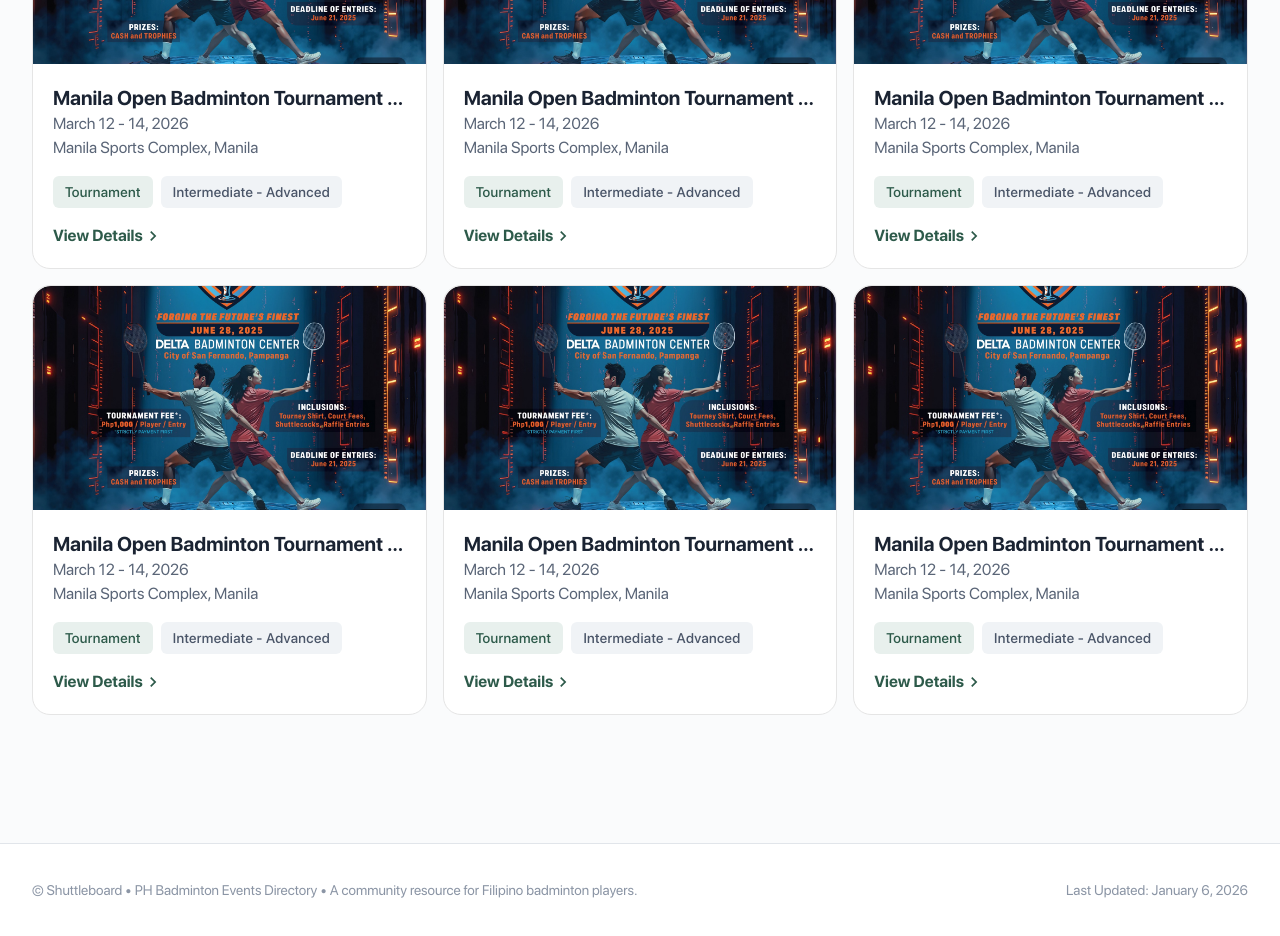
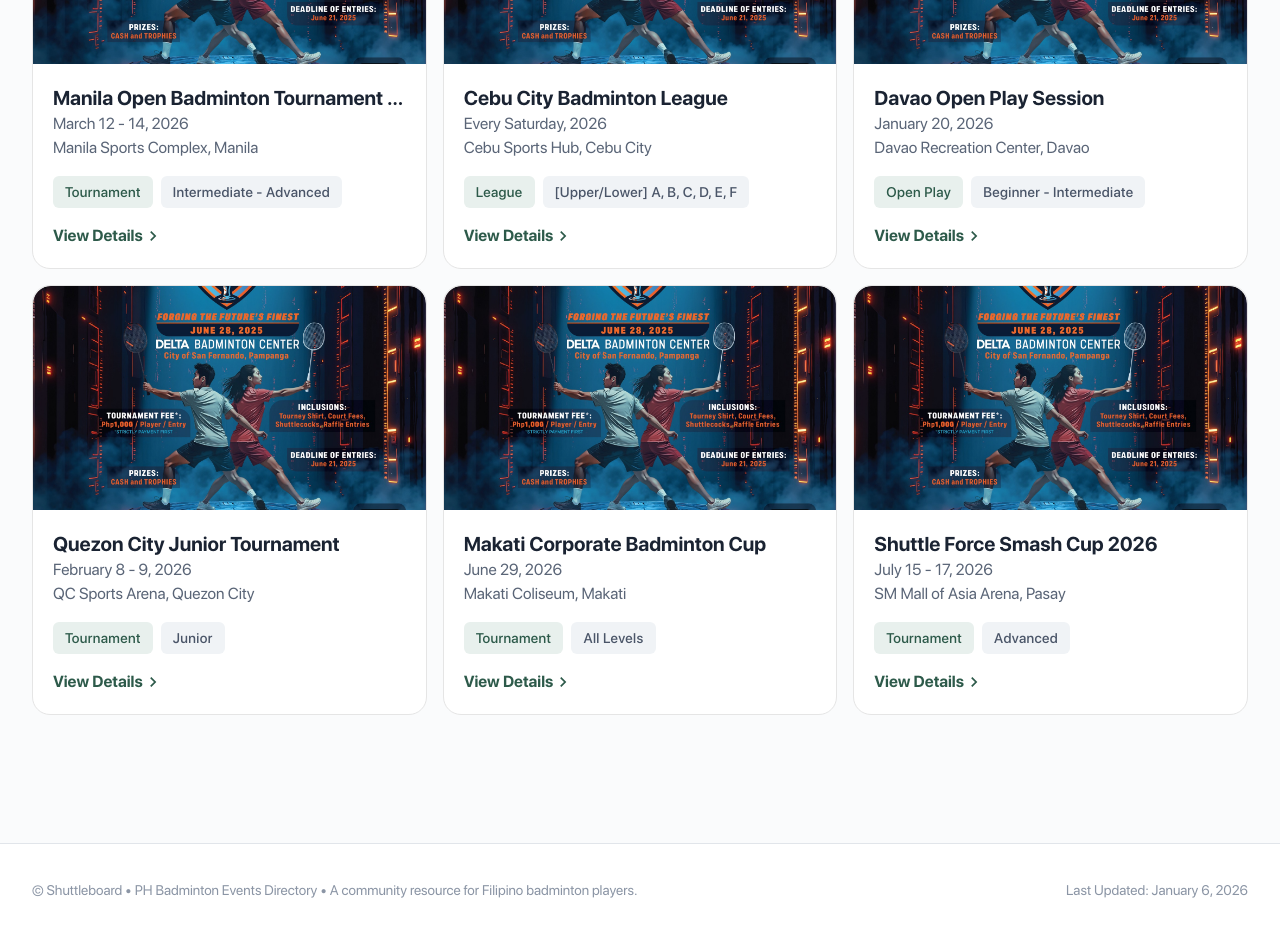
Before and after one commit to airemcs/shuttleboard, a React (Vite) app: page / in a window 1280 px wide. Shown: the part 820-1756 px from the top of the page. Built offline with nearby package versions, Linux system fonts and the light colour scheme.

Commit message:
Create Home Page

```diff
--- a/src/App.tsx
+++ b/src/App.tsx
@@ -1,50 +1,9 @@
-import Navbar from "@/components/Navbar"
-import Banner from "@/components/Banner"
-import Card from "@/components/Card"
-import Next from "@/components/Next"
-import Footer from "@/components/Footer"
+import Home from "@/Home"
 
 export default function App() {
   return (
     <div className="min-h-screen bg-[#FAFBFC]">
-      <div className="w-full bg-white border-b border-[#E1E5EA]">
-        <div className="mx-auto max-w-7xl px-4 sm:px-6 lg:px-8">
-          <Navbar />
-        </div>
-      </div>
-
-      <div className="bg-[#EAEEED]">
-        <div className="mx-auto max-w-7xl px-4 sm:px-6 lg:px-8">
-          <Banner />
-        </div>
-      </div>
-
-      <div className="mx-auto max-w-7xl px-4 sm:px-6 lg:px-8">
-        <div className="hidden lg:flex flex-row pt-30 justify-between">
-          <span className="font-sf-bold text-lg text-tertiary-black">UPCOMING EVENTS</span>
-          <Next text="View All" size="lg" href="" />
-        </div>
-      </div>
-
-      <div className="grid grid-cols-1 py-4 pb-8 lg:pb-32 lg:grid-cols-3 gap-4 mx-auto max-w-7xl px-4 sm:px-6 lg:px-8">
-        <div className="flex lg:hidden flex-row pt-4 justify-between">
-          <span className="font-sf-bold text-sm text-tertiary-black">UPCOMING EVENTS</span>
-          <Next text="View All" size="sm" href="" />
-        </div>
-
-        <Card />
-        <Card />
-        <Card />
-        <Card />
-        <Card />
-        <Card />
-      </div>
-
-      <div className="w-full bg-white border-t border-[#E1E5EA]">
-        <div className="mx-auto max-w-7xl px-4 sm:px-6 lg:px-8">
-          <Footer />
-        </div>
-      </div>
+      <Home />
     </div>
   )
 }
--- /dev/null
+++ b/src/Home.tsx
@@ -0,0 +1,126 @@
+import Navbar from "@/components/Navbar"
+import Banner from "@/components/Banner"
+import Card from "@/components/Card"
+import Next from "@/components/Next"
+import Footer from "@/components/Footer"
+
+const events = [
+  {
+    id: 1,
+    title: "Manila Open Badminton Tournament 2026",
+    date: "March 12 - 14, 2026",
+    location: "Manila Sports Complex, Manila",
+    image: "/delta.jpg",
+    eventType: "Tournament",
+    skillLevel: "Intermediate - Advanced",
+    categories: ["Men's Doubles", "Women's Doubles", "Mixed Doubles", "Singles"],
+    href: "/events/manila-open-2026"
+  },
+  {
+    id: 2,
+    title: "Cebu City Badminton League",
+    date: "Every Saturday, 2026",
+    location: "Cebu Sports Hub, Cebu City",
+    image: "/delta.jpg",
+    eventType: "League",
+    skillLevel: "[Upper/Lower] A, B, C, D, E, F",
+    categories: ["Men's Singles", "Women's Singles", "Mixed Doubles"],
+    href: "/events/cebu-league-2026"
+  },
+  {
+    id: 3,
+    title: "Davao Open Play Session",
+    date: "January 20, 2026",
+    location: "Davao Recreation Center, Davao",
+    image: "/delta.jpg",
+    eventType: "Open Play",
+    skillLevel: "Beginner - Intermediate",
+    categories: ["Men's Doubles", "Women's Doubles"],
+    href: "/events/davao-open-play"
+  },
+  {
+    id: 4,
+    title: "Quezon City Junior Tournament",
+    date: "February 8 - 9, 2026",
+    location: "QC Sports Arena, Quezon City",
+    image: "/delta.jpg",
+    eventType: "Tournament",
+    skillLevel: "Junior",
+    categories: ["Boys Singles", "Girls Singles", "Boys Doubles", "Girls Doubles"],
+    href: "/events/qc-junior-2026"
+  },
+  {
+    id: 5,
+    title: "Makati Corporate Badminton Cup",
+    date: "June 29, 2026",
+    location: "Makati Coliseum, Makati",
+    image: "/delta.jpg",
+    eventType: "Tournament",
+    skillLevel: "All Levels",
+    categories: ["Men's Doubles", "Women's Doubles", "Mixed Doubles"],
+    href: "/events/makati-corporate-cup"
+  },
+  {
+    id: 6,
+    title: "Shuttle Force Smash Cup 2026",
+    date: "July 15 - 17, 2026",
+    location: "SM Mall of Asia Arena, Pasay",
+    image: "/delta.jpg",
+    eventType: "Tournament",
+    skillLevel: "Advanced",
+    categories: ["Men's Singles", "Women's Singles", "Men's Doubles", "Women's Doubles", "Mixed Doubles"],
+    href: "/events/shuttle-force-smash-cup"
+  }
+];
+
+export default function Home() {
+  return (
+    <div className="min-h-screen bg-[#FAFBFC]">
+      <div className="w-full bg-white border-b border-[#E1E5EA]">
+        <div className="mx-auto max-w-7xl px-4 sm:px-6 lg:px-8">
+          <Navbar />
+        </div>
+      </div>
+
+      <div className="bg-[#EAEEED]">
+        <div className="mx-auto max-w-7xl px-4 sm:px-6 lg:px-8">
+          <Banner />
+        </div>
+      </div>
+
+      <div className="mx-auto max-w-7xl px-4 sm:px-6 lg:px-8">
+        <div className="hidden lg:flex flex-row pt-30 justify-between">
+          <span className="font-sf-bold text-lg text-tertiary-black">UPCOMING EVENTS</span>
+          <Next text="View All" size="lg" href="" />
+        </div>
+      </div>
+
+      <div className="grid grid-cols-1 py-4 pb-8 lg:pb-32 lg:grid-cols-3 gap-4 mx-auto max-w-7xl px-4 sm:px-6 lg:px-8">
+        <div className="flex lg:hidden flex-row pt-4 justify-between">
+          <span className="font-sf-bold text-sm text-tertiary-black">UPCOMING EVENTS</span>
+          <Next text="View All" size="sm" href="/events" />
+        </div>
+
+        {events.map((event) => (
+          <Card
+            key={event.id}
+            title={event.title}
+            date={event.date}
+            location={event.location}
+            image={event.image}
+            eventType={event.eventType}
+            skillLevel={event.skillLevel}
+            categories={event.categories}
+            href={event.href}
+          />
+        ))}
+      </div>
+
+      <div className="w-full bg-white border-t border-[#E1E5EA]">
+        <div className="mx-auto max-w-7xl px-4 sm:px-6 lg:px-8">
+          <Footer />
+        </div>
+      </div>
+    </div>
+  )
+}
--- a/src/components/Banner.tsx
+++ b/src/components/Banner.tsx
@@ -11,7 +11,7 @@ export default function Banner() {
 
       <div className="hidden lg:flex flex-row gap-4">
         <Button variant="primary" size="xl" text="Browse All Events" />
-        <Button variant="neutral" size="xl" text="Submit an Event" icon={<FaPlus />} />
+        <Button variant="neutral" size="xl" text="Submit Event" icon={<FaPlus />} />
       </div>
 
       <div className="flex lg:hidden flex-col gap-2">
--- a/src/components/Card.tsx
+++ b/src/components/Card.tsx
@@ -1,38 +1,59 @@
 import Pill from "@/components/Pill"
 import Next from "@/components/Next"
 
-export default function Card() {
+interface CardProps {
+  title: string;
+  date: string;
+  location: string;
+  image: string;
+  eventType: string;
+  skillLevel: string;
+  categories: string[];
+  href: string;
+}
+
+export default function Card({
+  title,
+  date,
+  location,
+  image,
+  eventType,
+  skillLevel,
+  categories,
+  href
+}: CardProps) {
+  const displayedCategories = categories.slice(0, 3);
+  const remainingCount = categories.length - 3;
+
   return (
     <div className="flex flex-col border rounded-2xl min-w-0 overflow-hidden bg-white">
-      <img className="w-full h-48 lg:h-56 object-cover rounded-t-2xl" src="/delta.jpg" alt="" />
+      <img className="w-full h-48 lg:h-56 object-cover rounded-t-2xl" src={image} alt={title} />
       <div className="flex flex-col p-5 gap-y-4">
         <div className="flex flex-col">
-          <span className="font-sf-bold text-primary-black truncate text-base lg:text-xl">Manila Open Badminton Tournament 2026</span>
-          <span className="font-sf-regular text-sm lg:text-base text-secondary-black">March 12 - 14, 2026</span>
-          <span className="font-sf-regular text-sm lg:text-base text-secondary-black">Manila Sports Complex, Manila</span>
+          <span className="font-sf-bold text-primary-black truncate text-base lg:text-xl">{title}</span>
+          <span className="font-sf-regular text-sm lg:text-base text-secondary-black">{date}</span>
+          <span className="font-sf-regular text-sm lg:text-base text-secondary-black">{location}</span>
         </div>
 
-        <div className="flex lg:hidden flex-wrap gap-1 lg:gap-2">
-          <Pill variant="primary" text="Tournament" />
-          <Pill text="Men's Doubles" />
-          <Pill text="Women's Doubles" />
-          <Pill text="Mixed Doubles" />
-          <Pill text="+1" />
+        <div className="flex lg:hidden flex-wrap gap-1">
+          <Pill variant="primary" text={eventType} />
+          {displayedCategories.map((category) => (
+            <Pill key={category} text={category} />
+          ))}
+          {remainingCount > 0 && <Pill text={`+${remainingCount}`} />}
         </div>
 
         <div className="flex lg:hidden justify-between border-t border-[#E1E5EA] pt-4">
-          <Pill text="Intermediate - Advanced" />
-
-          <Next text="Details" size="sm" href="" />
+          <Pill text={skillLevel} />
+          <Next text="Details" size="sm" href={href} />
         </div>
 
         <div className="hidden lg:flex flex-col gap-y-4">
           <div className="flex gap-x-2">
-            <Pill variant="primary" text="Tournament" />
-            <Pill text="Intermediate - Advanced" />
+            <Pill variant="primary" text={eventType} />
+            <Pill text={skillLevel} />
           </div>
-
-          <Next text="View Details" size="md" href="" />
+          <Next text="View Details" size="md" href={href} />
         </div>
       </div>
     </div>
```
